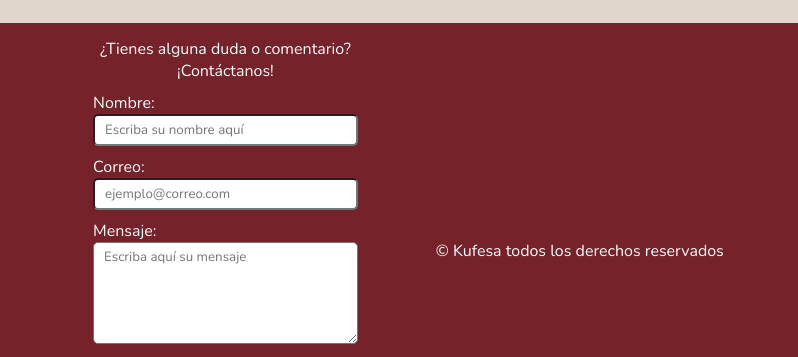
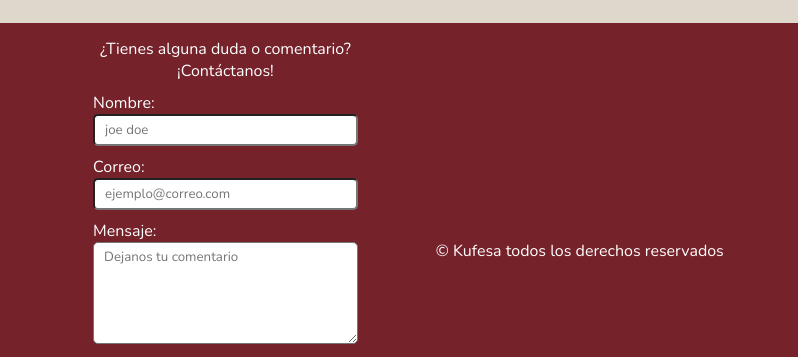
Before and after one commit to Santiagopt97/Practica-landing, a plain HTML site: page index.html in a window 1280 px wide. Shown: the part 1877-2234 px from the top of the page, 0-798 px from the left. Drawn offline with nearby package versions, Linux system fonts and the light colour scheme.

Commit message:
cambie los place holders

```diff
--- a/index.html
+++ b/index.html
@@ -67,7 +67,7 @@
             <p class="texto-centrado" >¡Contáctanos! </p>
             <fieldset class="campo">
                 <label for="nombre" name="nombre">Nombre:</label>
-                <input type="text" class="input" name="nombre" id="nombre" placeholder="Escriba su nombre aquí"
+                <input type="text" class="input" name="nombre" id="nombre" placeholder="joe doe"
                     required>
             </fieldset>
             <fieldset class="campo">
@@ -78,7 +78,7 @@
             <fieldset class="campo">
                 <label for="mensaje">Mensaje:</label>
                 <textarea required class="input" name="mensaje" id="mensaje" cols="20" rows="5"
-                    placeholder="Escriba aquí su mensaje"></textarea>
+                    placeholder="Dejanos tu comentario"></textarea>
             </fieldset>
             <button type="submit" id="enviar">Enviar</button>
             <div id="redes">
```
